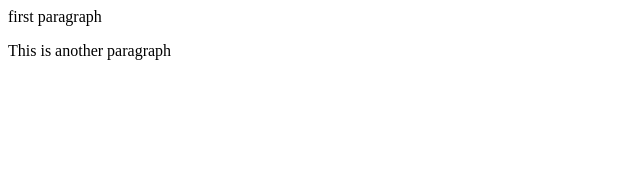
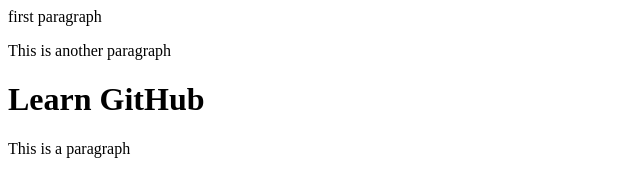
Before and after one commit to Megabit004/Test, a plain HTML site: page index.html in a window 1280 px wide. Shown: the whole page, without its empty margins (0-640 px from the left). Drawn offline with Linux system fonts and the light colour scheme.

Commit message:
other change

```diff
--- a/index.html
+++ b/index.html
@@ -7,5 +7,11 @@
 <p>
 This is another paragraph
 </p>
+<h1>
+  Learn GitHub
+  </h1>
+  <p>
+  This is a paragraph
+  </p>
 </body>
 </html>
```
